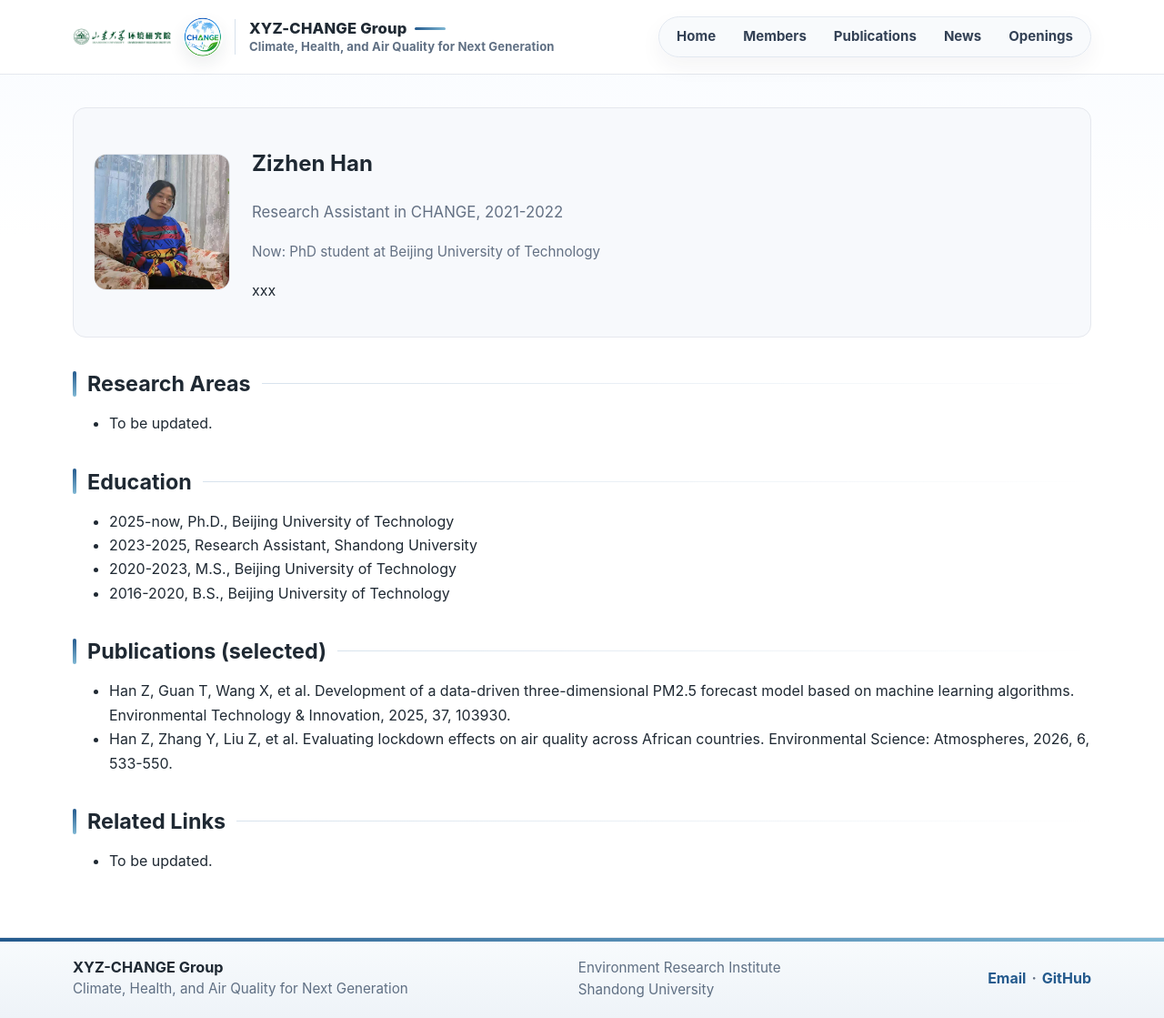
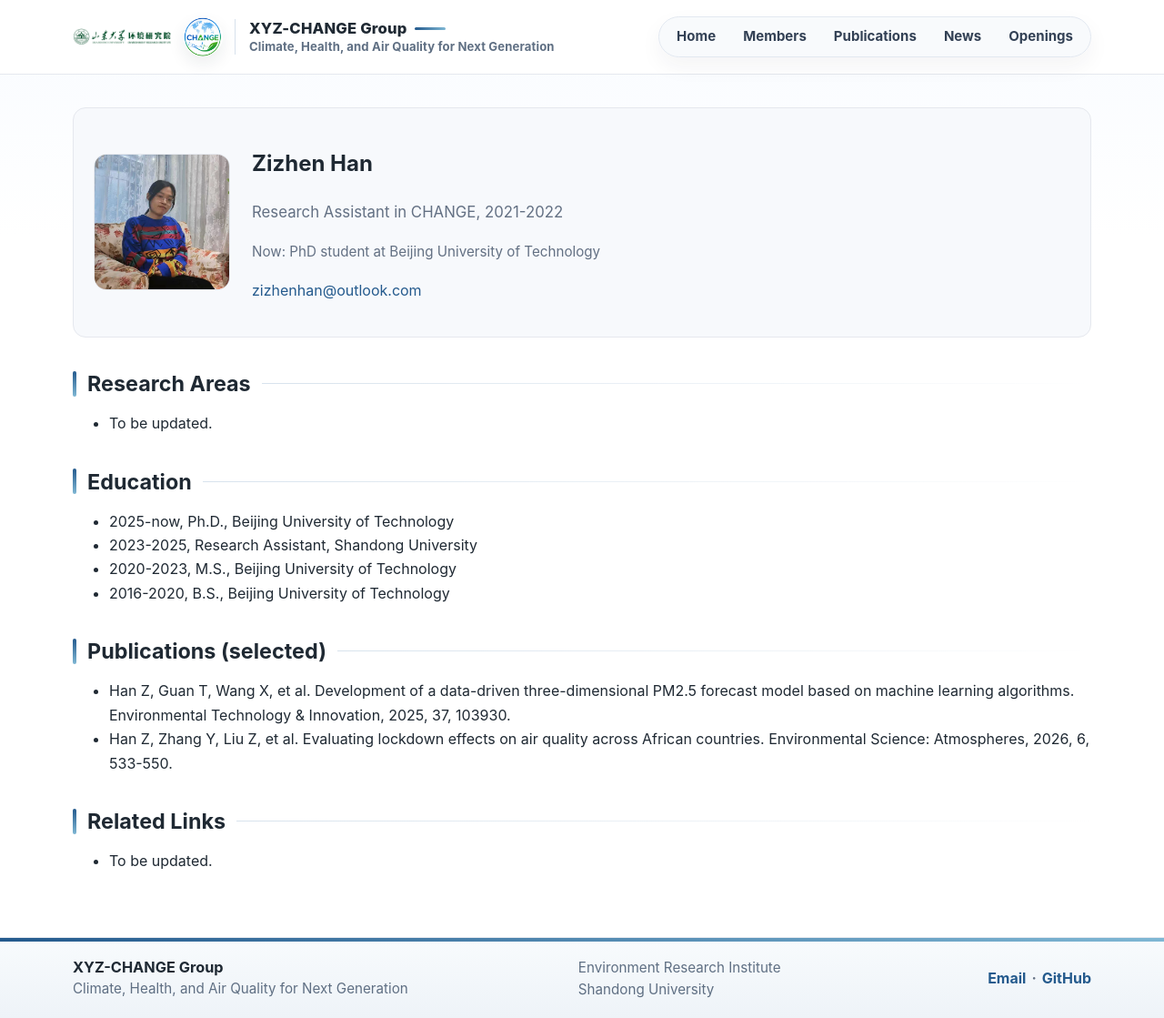
Before and after one commit to MuJSh/xyz_CHANGE, a Jekyll site: the page built from _pages/zizhen-han.md, in a window 1280 px wide and 1119 px high. Shown: the whole window at 91% size. Built offline with Jekyll 4.4.1, drawn with Linux system fonts in a browser that asks for light colours.

Commit message:
Update Zizhen Han email

```diff
--- a/_pages/zizhen-han.md
+++ b/_pages/zizhen-han.md
@@ -10,7 +10,7 @@ permalink: /members/zizhen-han/
     <h1>Zizhen Han</h1>
     <p class="profile-title">Research Assistant in CHANGE, 2021-2022</p>
     <p class="meta">Now: PhD student at Beijing University of Technology</p>
-    <p>xxx</p>
+    <p><a href="mailto:zizhenhan@outlook.com">zizhenhan@outlook.com</a></p>
   </div>
 </div>
 
```
